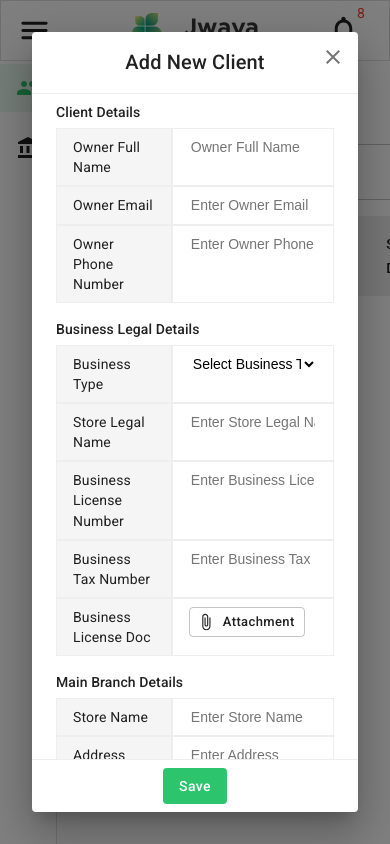
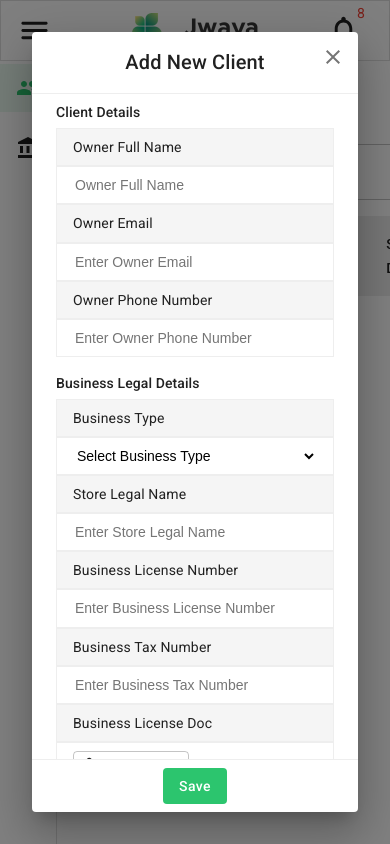
Before and after one commit to ahmed-abdelhamid/jwava, a Next.js app: page / in a window 390 px wide. Both pictures are taken after typing "Sample" into the empty fields and a click on the button "Add Client". Shown: the top 844 px of the page. Built offline with nearby package versions, Linux system fonts and the light colour scheme.

Commit message:
Make add new client modal responsive

```diff
--- a/src/components/AddNewClient/AddNewClient.js
+++ b/src/components/AddNewClient/AddNewClient.js
@@ -61,7 +61,8 @@ const AddNewClient = ({ open, close, addClient }) => {
                 py={1}
                 bgcolor="grey.100"
                 item
-                xs={5}
+                sm={5}
+                xs={12}
               >
                 Owner Full Name
               </Grid>
@@ -72,7 +73,8 @@ const AddNewClient = ({ open, close, addClient }) => {
                 px={2}
                 py={1}
                 item
-                xs={7}
+                sm={7}
+                xs={12}
               >
                 <input
                   className={classes.input}
@@ -87,7 +89,8 @@ const AddNewClient = ({ open, close, addClient }) => {
                 py={1}
                 bgcolor="grey.100"
                 item
-                xs={5}
+                sm={5}
+                xs={12}
               >
                 Owner Email
               </Grid>
@@ -98,7 +101,8 @@ const AddNewClient = ({ open, close, addClient }) => {
                 px={2}
                 py={1}
                 item
-                xs={7}
+                sm={7}
+                xs={12}
               >
                 <input
                   className={classes.input}
@@ -113,7 +117,8 @@ const AddNewClient = ({ open, close, addClient }) => {
                 py={1}
                 bgcolor="grey.100"
                 item
-                xs={5}
+                sm={5}
+                xs={12}
               >
                 Owner Phone Number
               </Grid>
@@ -124,7 +129,8 @@ const AddNewClient = ({ open, close, addClient }) => {
                 px={2}
                 py={1}
                 item
-                xs={7}
+                sm={7}
+                xs={12}
               >
                 <input
                   className={classes.input}
@@ -148,7 +154,8 @@ const AddNewClient = ({ open, close, addClient }) => {
                 py={1}
                 bgcolor="grey.100"
                 item
-                xs={5}
+                sm={5}
+                xs={12}
               >
                 Business Type
               </Grid>
@@ -159,7 +166,8 @@ const AddNewClient = ({ open, close, addClient }) => {
                 px={2}
                 py={1}
                 item
-                xs={7}
+                sm={7}
+                xs={12}
               >
                 <select
                   className={`${classes.input} ${classes.select}`}
@@ -183,7 +191,8 @@ const AddNewClient = ({ open, close, addClient }) => {
                 py={1}
                 bgcolor="grey.100"
                 item
-                xs={5}
+                sm={5}
+                xs={12}
               >
                 Store Legal Name
               </Grid>
@@ -194,7 +203,8 @@ const AddNewClient = ({ open, close, addClient }) => {
                 px={2}
                 py={1}
                 item
-                xs={7}
+                sm={7}
+                xs={12}
               >
                 <input
                   className={classes.input}
@@ -209,7 +219,8 @@ const AddNewClient = ({ open, close, addClient }) => {
                 py={1}
                 bgcolor="grey.100"
                 item
-                xs={5}
+                sm={5}
+                xs={12}
               >
                 Business License Number
               </Grid>
@@ -220,7 +231,8 @@ const AddNewClient = ({ open, close, addClient }) => {
                 px={2}
                 py={1}
                 item
-                xs={7}
+                sm={7}
+                xs={12}
               >
                 <input
                   className={classes.input}
@@ -235,7 +247,8 @@ const AddNewClient = ({ open, close, addClient }) => {
                 py={1}
                 bgcolor="grey.100"
                 item
-                xs={5}
+                sm={5}
+                xs={12}
               >
                 Business Tax Number
               </Grid>
@@ -246,7 +259,8 @@ const AddNewClient = ({ open, close, addClient }) => {
                 px={2}
                 py={1}
                 item
-                xs={7}
+                sm={7}
+                xs={12}
               >
                 <input
                   className={classes.input}
@@ -261,7 +275,8 @@ const AddNewClient = ({ open, close, addClient }) => {
                 py={1}
                 bgcolor="grey.100"
                 item
-                xs={5}
+                sm={5}
+                xs={12}
               >
                 Business License Doc
               </Grid>
@@ -272,7 +287,8 @@ const AddNewClient = ({ open, close, addClient }) => {
                 px={2}
                 py={1}
                 item
-                xs={7}
+                xs={12}
+                sm={7}
               >
                 <Button
                   variant="outlined"
@@ -299,7 +315,8 @@ const AddNewClient = ({ open, close, addClient }) => {
                 py={1}
                 bgcolor="grey.100"
                 item
-                xs={5}
+                sm={5}
+                xs={12}
               >
                 Store Name
               </Grid>
@@ -310,7 +327,8 @@ const AddNewClient = ({ open, close, addClient }) => {
                 px={2}
                 py={1}
                 item
-                xs={7}
+                sm={7}
+                xs={12}
               >
                 <input
                   ref={storeNameInput}
@@ -326,7 +344,8 @@ const AddNewClient = ({ open, close, addClient }) => {
                 py={1}
                 bgcolor="grey.100"
                 item
-                xs={5}
+                sm={5}
+                xs={12}
               >
                 Address
               </Grid>
@@ -337,7 +356,8 @@ const AddNewClient = ({ open, close, addClient }) => {
                 px={2}
                 py={1}
                 item
-                xs={7}
+                sm={7}
+                xs={12}
               >
                 <input className={classes.input} placeholder="Enter Address" />
               </Grid>
@@ -349,7 +369,8 @@ const AddNewClient = ({ open, close, addClient }) => {
                 py={1}
                 bgcolor="grey.100"
                 item
-                xs={5}
+                sm={5}
+                xs={12}
               >
                 Email
               </Grid>
@@ -360,7 +381,8 @@ const AddNewClient = ({ open, close, addClient }) => {
                 px={2}
                 py={1}
                 item
-                xs={7}
+                sm={7}
+                xs={12}
               >
                 <input className={classes.input} placeholder="Owner Email" />
               </Grid>
@@ -372,7 +394,8 @@ const AddNewClient = ({ open, close, addClient }) => {
                 py={1}
                 bgcolor="grey.100"
                 item
-                xs={5}
+                sm={5}
+                xs={12}
               >
                 Phone Number
               </Grid>
@@ -383,7 +406,8 @@ const AddNewClient = ({ open, close, addClient }) => {
                 px={2}
                 py={1}
                 item
-                xs={7}
+                sm={7}
+                xs={12}
               >
                 <input
                   className={classes.input}
```
